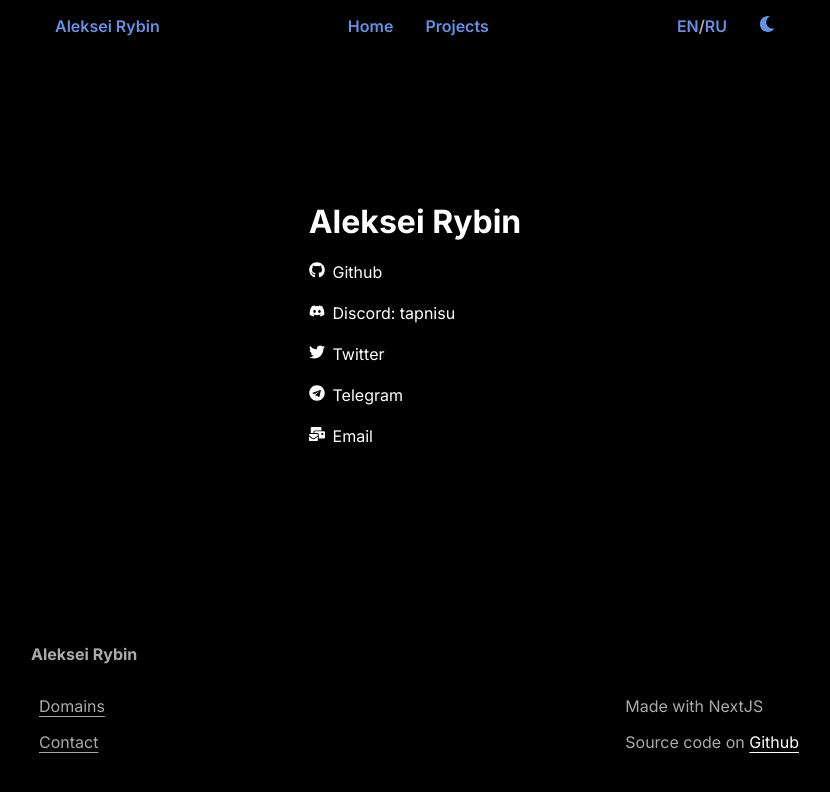
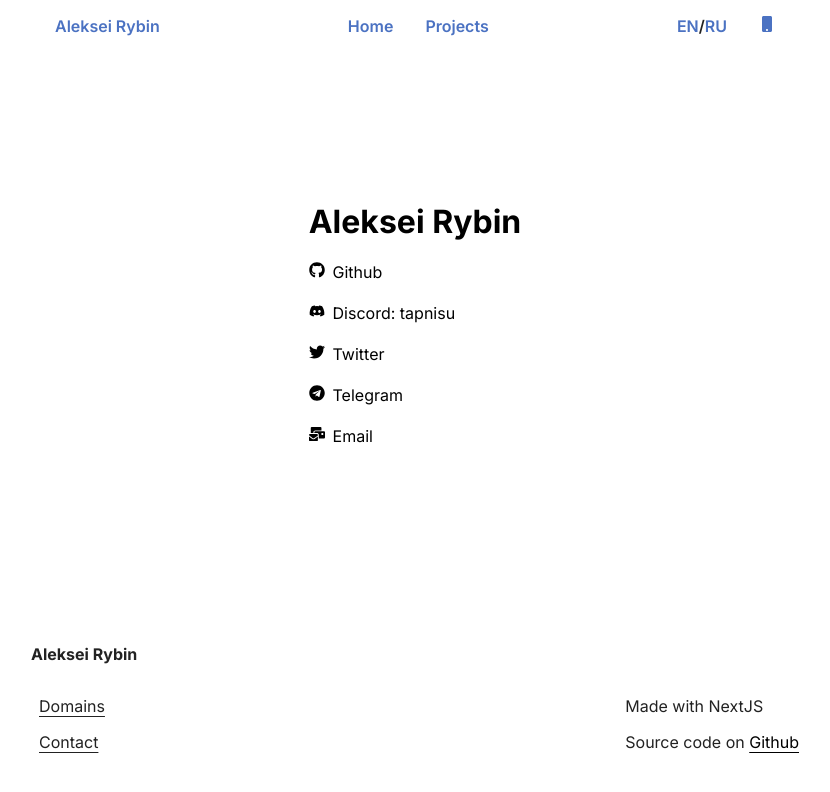
Before and after one commit to tapnisu/tapni.su, a Next.js app: page /contact in a window 1280 px wide. Shown: the top 792 px of the page, without its empty margins (225-1055 px from the left). Built offline with nearby package versions, Linux system fonts and the light colour scheme.

Commit message:
Use next-themes for themes

```diff
--- a/components/MyThemeContextProvider.tsx
+++ /dev/null
@@ -1,64 +0,0 @@
-import { createContext, ReactElement, useEffect, useState } from "react";
-
-const MyThemeContext = createContext({
-  isDarkTheme: true,
-  toggleThemeHandler: () => {},
-});
-
-interface ThemePropsInterface {
-  children?: JSX.Element | Array<JSX.Element>;
-}
-
-export function MyThemeContextProvider(
-  props: ThemePropsInterface,
-): ReactElement {
-  const [isDarkTheme, setIsDarkTheme] = useState(true);
-  useEffect(() => initialThemeHandler());
-
-  function isLocalStorageEmpty(): boolean {
-    return !localStorage.getItem("isDarkTheme");
-  }
-
-  function initialThemeHandler(): void {
-    if (isLocalStorageEmpty()) {
-      localStorage.setItem("isDarkTheme", `true`);
-      document!.querySelector("body")!.classList.add("dark");
-      setIsDarkTheme(true);
-    } else {
-      const isDarkTheme: boolean = JSON.parse(
-        localStorage.getItem("isDarkTheme")!,
-      );
-      isDarkTheme && document!.querySelector("body")!.classList.add("dark");
-      setIsDarkTheme(isDarkTheme);
-    }
-  }
-
-  function toggleThemeHandler(): void {
-    const isDarkTheme: boolean = JSON.parse(
-      localStorage.getItem("isDarkTheme")!,
-    );
-    setIsDarkTheme(!isDarkTheme);
-    toggleDarkClassToBody();
-    setValueToLocalStorage();
-  }
-
-  function toggleDarkClassToBody(): void {
-    document!.querySelector("body")!.classList.toggle("dark");
-  }
-
-  function setValueToLocalStorage(): void {
-    localStorage.setItem("isDarkTheme", `${!isDarkTheme}`);
-  }
-
-  return (
-    <MyThemeContext.Provider value={{ isDarkTheme, toggleThemeHandler }}>
-      {props.children}
-    </MyThemeContext.Provider>
-  );
-
-  function theme() {
-    return JSON.parse(localStorage.getItem("isDarkTheme")!);
-  }
-}
-
-export default MyThemeContext;
--- a/components/navbar/index.tsx
+++ b/components/navbar/index.tsx
@@ -1,16 +1,12 @@
-import MyThemeContext from "@components/MyThemeContextProvider";
+import ThemeSwitch from "@components/themeSwitch";
 import { en, ru } from "@locales/index";
 import Link from "next/link";
 import { useRouter } from "next/router";
-import { useContext } from "react";
-import { FaMoon, FaSun } from "react-icons/fa";
 import styles from "./navbar.module.css";
 
 export default function Navbar() {
   const router = useRouter();
   const t = router.locale === "en" ? en : ru;
-
-  const themeCtx = useContext(MyThemeContext);
 
   return (
     <nav className={styles.navbarContainer}>
@@ -41,12 +37,7 @@ export default function Navbar() {
             </Link>
           </div>
 
-          <div
-            className={styles.modeSwitcher}
-            onClick={themeCtx.toggleThemeHandler}
-          >
-            {themeCtx.isDarkTheme ? <FaMoon /> : <FaSun />}
-          </div>
+          <ThemeSwitch />
         </div>
       </div>
     </nav>
--- a/components/navbar/navbar.module.css
+++ b/components/navbar/navbar.module.css
@@ -93,22 +93,3 @@
     }
   }
 }
-
-.modeSwitcher {
-  cursor: pointer;
-
-  color: var(--accent);
-
-  padding-left: var(--gap);
-  padding-right: var(--gap);
-  padding-top: var(--gap-half);
-  padding-bottom: var(--gap-half);
-
-  transition-property: color;
-  transition-timing-function: cubic-bezier(0.4, 0, 0.2, 1);
-  transition-duration: 150ms;
-
-  &:hover {
-    color: var(--accent-darker);
-  }
-}
--- /dev/null
+++ b/components/themeSwitch/index.tsx
@@ -0,0 +1,50 @@
+import { useTheme } from "next-themes";
+import { useEffect, useState } from "react";
+import { FaMobile, FaMoon, FaSun } from "react-icons/fa";
+import styles from "./themeSwitch.module.css";
+
+function switchTheme(theme: string | undefined): string {
+  switch (theme) {
+    case "system":
+      return "dark";
+
+    case "dark":
+      return "light";
+
+    default:
+      return "system";
+  }
+}
+
+function themeIcon(theme: string | undefined) {
+  switch (theme) {
+    case "light":
+      return <FaSun />;
+
+    case "dark":
+      return <FaMoon />;
+
+    default:
+      return <FaMobile />;
+  }
+}
+
+export default function ThemeSwitch() {
+  const [mounted, setMounted] = useState(false);
+  const { theme, setTheme } = useTheme();
+
+  useEffect(() => {
+    setMounted(true);
+  }, []);
+
+  if (!mounted) return null;
+
+  return (
+    <div
+      className={styles.themeSwitch}
+      onClick={() => setTheme(switchTheme(theme))}
+    >
+      {themeIcon(theme)}
+    </div>
+  );
+}
--- /dev/null
+++ b/components/themeSwitch/themeSwitch.module.css
@@ -0,0 +1,18 @@
+.themeSwitch {
+  cursor: pointer;
+
+  color: var(--accent);
+
+  padding-left: var(--gap);
+  padding-right: var(--gap);
+  padding-top: var(--gap-half);
+  padding-bottom: var(--gap-half);
+
+  transition-property: color;
+  transition-timing-function: cubic-bezier(0.4, 0, 0.2, 1);
+  transition-duration: 150ms;
+
+  &:hover {
+    color: var(--accent-darker);
+  }
+}
--- a/package.json
+++ b/package.json
@@ -16,6 +16,7 @@
     "eslint-config-next": "^13.4.19",
     "next": "^13.4.19",
     "next-sitemap": "^4.2.3",
+    "next-themes": "^0.2.1",
     "react": "^18.2.0",
     "react-dom": "^18.2.0",
     "react-icons": "^4.11.0",
--- a/pages/_app.tsx
+++ b/pages/_app.tsx
@@ -1,5 +1,5 @@
-import { MyThemeContextProvider } from "@components/MyThemeContextProvider";
 import "@styles/globals.css";
+import { ThemeProvider } from "next-themes";
 import type { AppProps } from "next/app";
 import { Inter } from "next/font/google";
 import Head from "next/head";
@@ -10,7 +10,7 @@ const inter = Inter({
 
 export default function App({ Component, pageProps }: AppProps) {
   return (
-    <MyThemeContextProvider>
+    <ThemeProvider>
       <Head>
         <meta name="viewport" content="width=device-width, initial-scale=1.0" />
       </Head>
@@ -18,6 +18,6 @@ export default function App({ Component, pageProps }: AppProps) {
       <main className={inter.className}>
         <Component {...pageProps} />
       </main>
-    </MyThemeContextProvider>
+    </ThemeProvider>
   );
 }
--- a/styles/globals.css
+++ b/styles/globals.css
@@ -1,6 +1,4 @@
 :root {
-  color-scheme: light dark;
-
   /* Spacing */
   --gap-half: 0.5rem;
   --gap: 1rem;
@@ -23,7 +21,7 @@
   --selection: #000;
 }
 
-.dark {
+[data-theme="dark"] {
   --text-main: #fff;
   --text-secondary: #aaa;
 
@@ -32,7 +30,7 @@
 
   --bg: #000;
   --bg-75: rgba(0, 0, 0, 0.5);
-  --secondary-bg: #131313;
+  --secondary-bg: #272727;
 
   --selection: #fff;
 }
@@ -111,3 +109,23 @@ li {
 .text-center {
   text-align: center;
 }
+
+select {
+  appearance: none;
+
+  background-color: var(--secondary-bg);
+
+  border: none;
+  border-radius: 9999px;
+
+  padding: var(--gap-half);
+
+  &::after {
+    background-color: var(--secondary-bg);
+
+    border: none;
+    border-radius: 9999px;
+
+    padding: var(--gap-half);
+  }
+}
```
Also changed, not shown: 1 other file (tests, documents, lock files or other folders).
